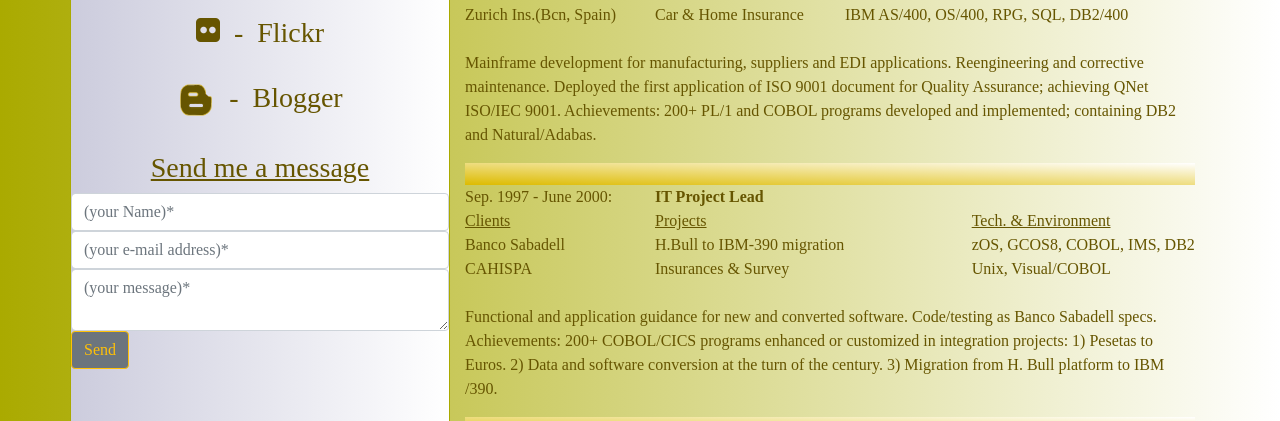
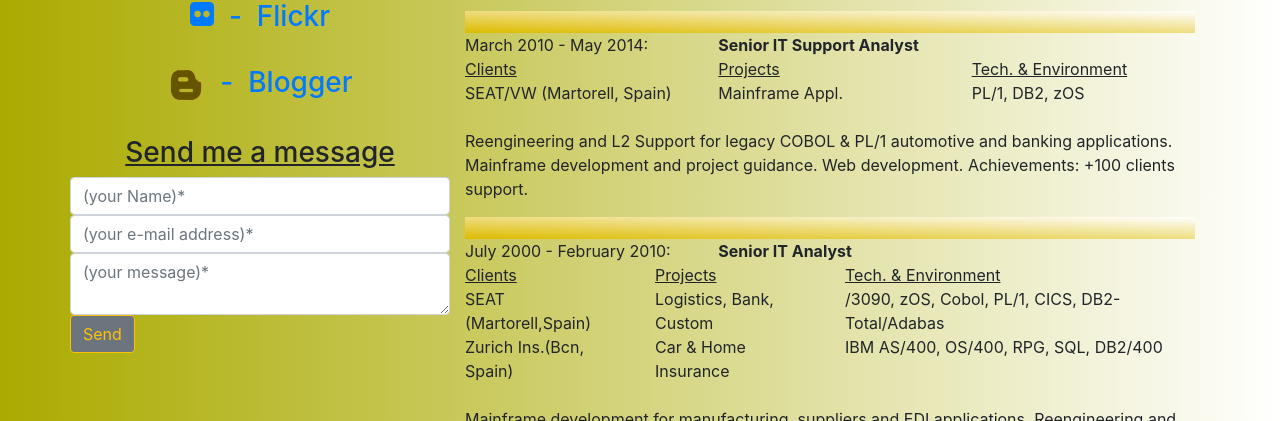
Before and after one commit to Gienini-jm/gienini-jm.github.io, a website: page cv-eng.html in a window 1280 px wide. Shown: the part 1585-2006 px from the top of the page. Drawn offline with nearby package versions, Linux system fonts and the light colour scheme.

Commit message:
Update cv-eng.html

```diff
--- a/cv-eng.html
+++ b/cv-eng.html
@@ -2,6 +2,7 @@
 <!-- Juan M. Gienini Confalonieri
      gienini@hotmail.com            9jmgieni@gmail.com
      +34 698 813 314                skype:   @gienini
+     github.com/Gienini-jm          Gienini-jm.github.io
                                     twitter: @gienini
      www.linkedin.com/in/gienini    www.flickr.com/photos/gienini
      www.instagram.com/gienini      www.myheritage.es/site-14287052/gienini
@@ -24,19 +25,10 @@
   <link rel="stylesheet"
         href="http://maxcdn.bootstrapcdn.com/font-awesome/4.2.0/css/font-awesome.min.css"/>
   <style>
-    body{color:#665500;
-         font-family: "Times New Roman", serif;
-         background-image:
-                linear-gradient(to right, #aaaa00, white);}
-    a{color:#665500;
-      font-family: "Times New Roman", serif}
-    .fa {color: #665500}
-    .fondo-gris, li{background-image:
-                        linear-gradient(to right, #ccccdd, white)}
-    .borde-oro{border: 1px solid #aaaa00}
+    body{background-image:
+                linear-gradient(to right, #aaaa00, white)};
+    a, .fa {color: #665500};
     .t-centrado{text-align: center}
-    .marco, li{margin: 5px;
-               padding: 2px}
     .degradado{height: 22px;
                background-color: #ffcc00;
                background-image:
@@ -65,13 +57,14 @@
                Links
                <span class="caret"></span></a>
             <ul >
+              <li><a href="https://gienini-jm.github.io/">Pers profile</a></li>
               <li><a href="https://www.linkedin.com/in/gienini">linkedIn</a></li>
               <li><a href="https://www.instagram.com/gienini/">instagram</a></li>
               <li><a href="https://www.flickr.com/photos/gienini">flickr</a></li>
               <li><a href="https://www.blogger.com/profile/05047097560032715902">blogger</a></li>
               <li><a href="https://www.twitter.com/gienini/">twitter</a></li>
               <li><a href="@gienini">skype</a></li>
-              <li><a href="@gienini">gitHub</a></li>
+              <li><a href="https://github.com/Gienini-jm">gitHub</a></li>
               <li><a href="https://www.myheritage.es/site-14287052/gienini">myHeritage</a></li>
               <li><a href="https://www.facebook.com/gienini">facebook</a></li>
               <li><a href="https://drive.google.com/drive/folders/1c2XVDTray4aDv2ljsb5mLnq1m0lMLn1H">googleDrive</a></li>
@@ -166,9 +159,10 @@
            </div>
            <br>
         </div>
-        <!-- instagram & Twitter -->
+        <!-- instagram & Twitter & Flickr & Blogger & Mensaje -->
         <div class="">
           <h3 class="row justify-content-center"><u>Follow me:</u></h3>
+          <!-- instagram -->
           <a href="https://www.instagram.com/gienini/" target="_blank">
             <h3 class="row justify-content-center">
               <i class="fa fa-instagram"></i>
@@ -189,22 +183,26 @@
             </div>
           </div>
           <br>
+          <!-- Twitter -->
           <a href="https://www.twitter.com/gienini/" target="_blank">
             <h3 class="row justify-content-center">
               <i class="fa fa-twitter"></i>
               &nbsp&nbsp-&nbsp&nbspTwitter</h3></a>
           <br>
+          <!-- Flickr -->
           <a href="https://www.flickr.com/gienini/" target="_blank">
             <h3 class="row justify-content-center">
               <i class="fa fa-flickr"></i>
               &nbsp&nbsp-&nbsp&nbspFlickr</h3></a>
           <br>
+          <!-- Blogger -->
           <a href="https://www.blogger.com/profile/05047097560032715902"
              target="_blank">
             <h3 class="row justify-content-center">
               <img src="images/blogger.png" width=10%>
               &nbsp&nbsp-&nbsp&nbspBlogger</h3></a>
           <br>
+          <!-- Mensaje -->
           <h3 class="row justify-content-center"><u>Send me a message</u></h3>
           <div class="">
             <form id=contacta name=contact_form method=POST action="">
```
